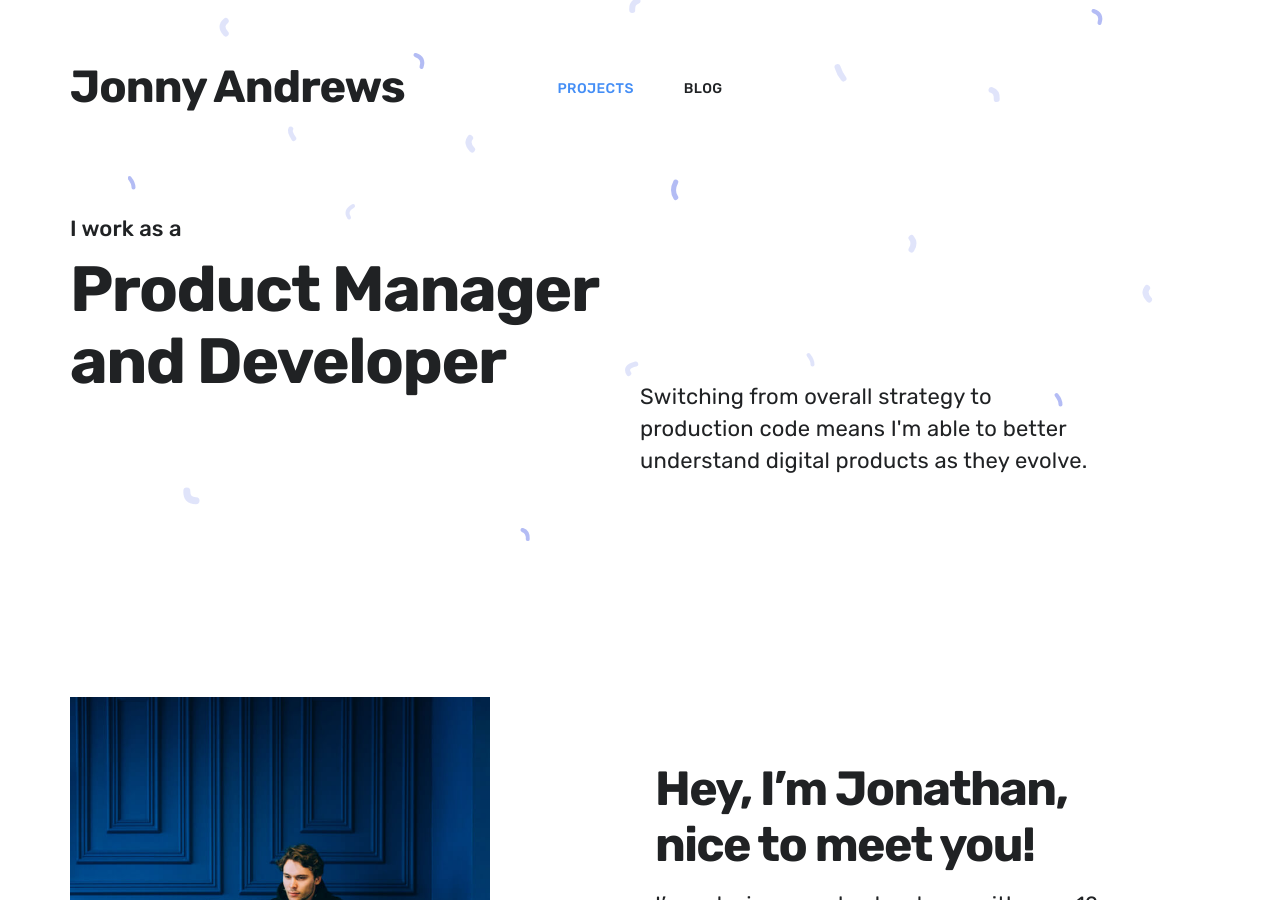
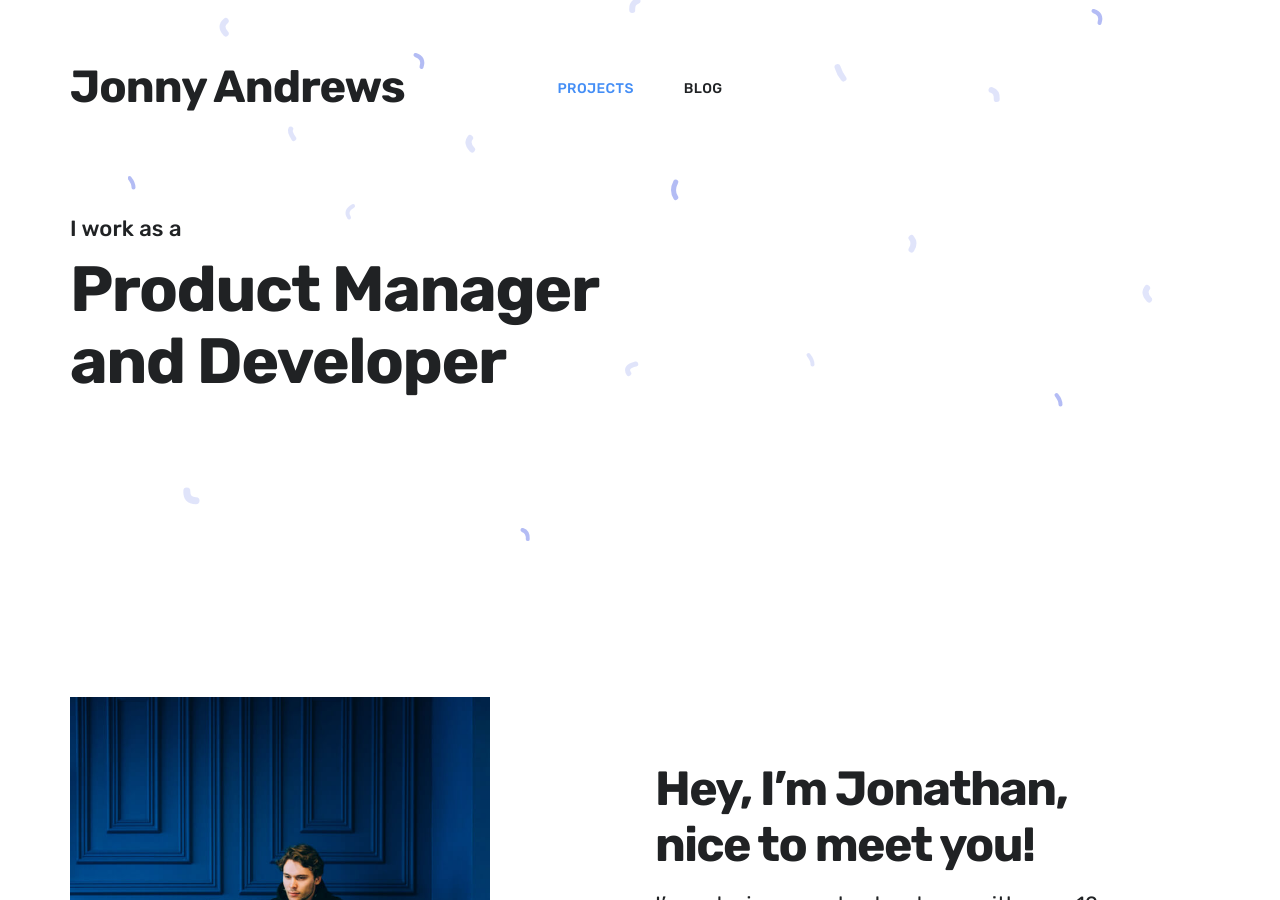
Before and after one commit to jonathanandrewsuk/jonathanandrewsuk.github.io, a Jekyll site: the page built from index.html, in a window 1280 px wide and 900 px high. Built offline with Jekyll 4.4.1, drawn with Linux system fonts in a browser that asks for light colours; nearby versions of some CDN libraries.

Commit message:
Update index.html

```diff
--- a/index.html
+++ b/index.html
@@ -2,7 +2,7 @@
 layout: default
 overtitle: I work as a
 title: Product Manager and Developer
-description: Switching from overall strategy to production code means I'm able to better understand digital products as they evolve.
+description:
 featured_image: /images/social.jpg
 ---
 
```
